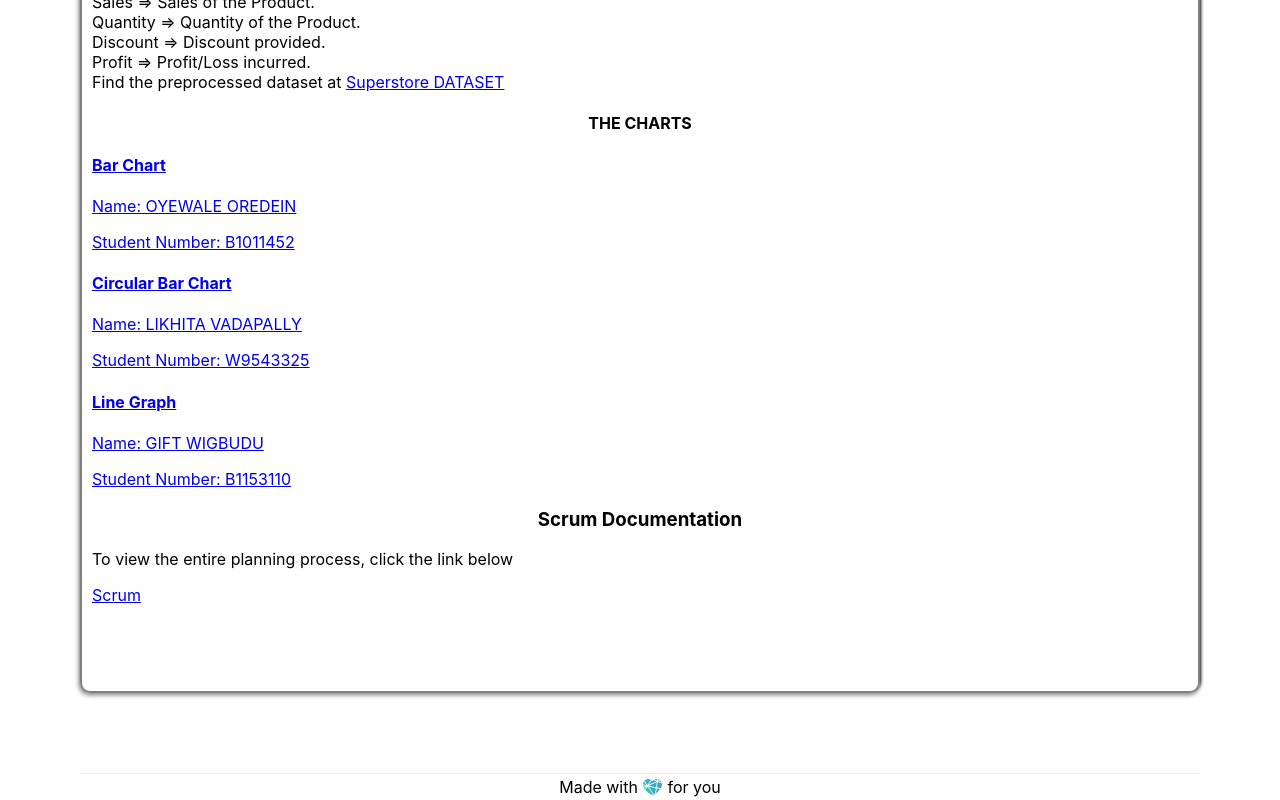
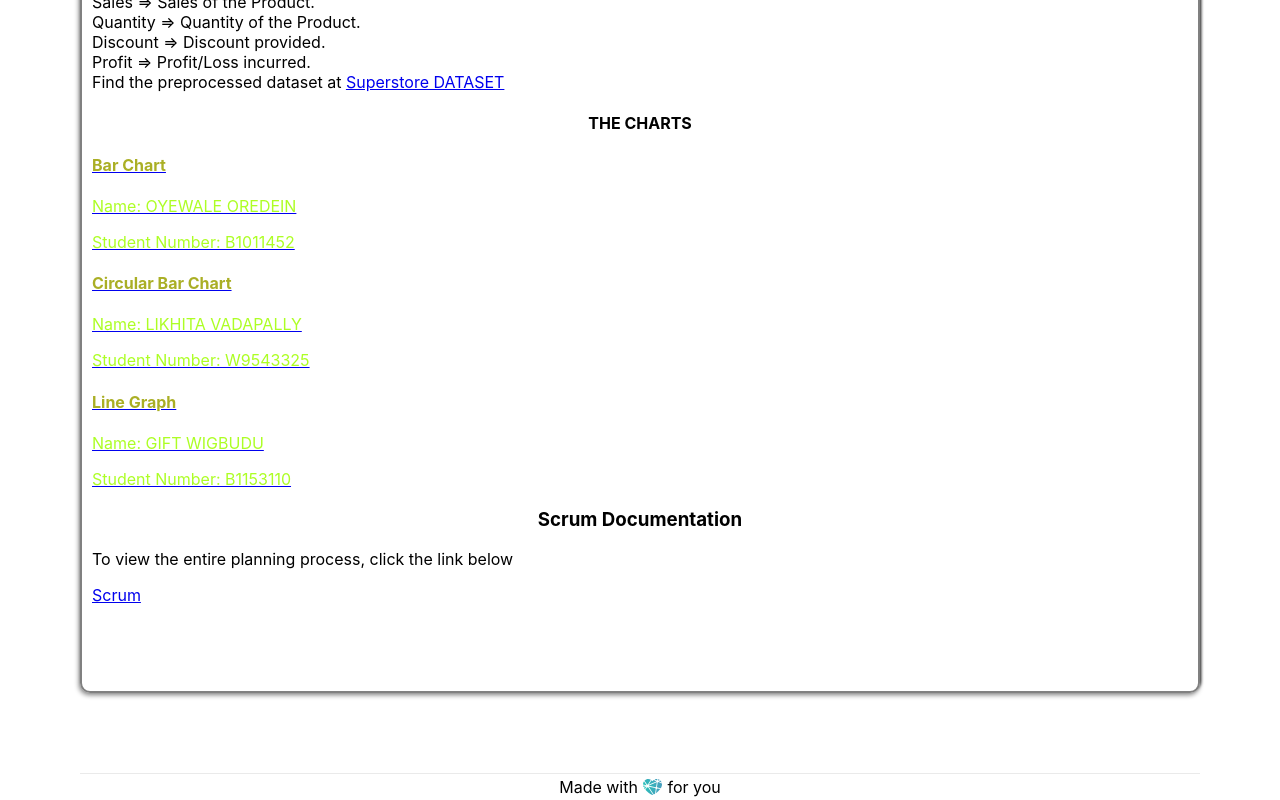
Before and after one commit to Sir-Newton/BBsTeams, a Next.js app in the folder BBsTeams/: page / in a window 1280 px wide. Shown: the part 905-1705 px from the top of the page. Built offline with nearby package versions, Linux system fonts and the light colour scheme.

Commit message:
Update globals.css

```diff
--- a/BBsTeams/styles/globals.css
+++ b/BBsTeams/styles/globals.css
@@ -58,3 +58,15 @@ padding: 10px;
     padding-left: 2rem;
     padding-right: 2rem;
 }
+
+.chart-title {
+  color: #aaaf25;
+
+}
+
+.sky {
+ color: -webkit-link;
+}
+.chart-paragraph {
+  color: #adfe25;
+}
```
